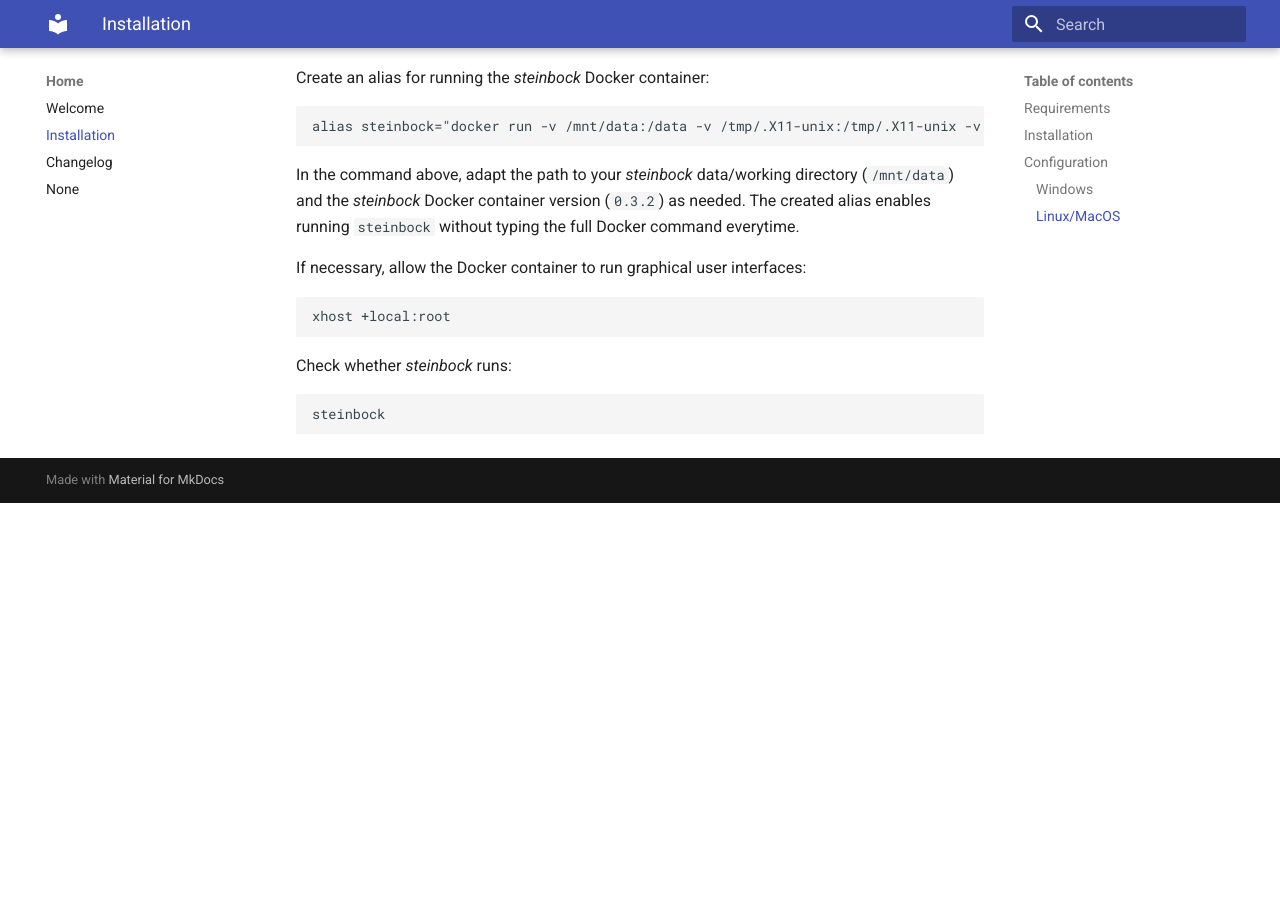
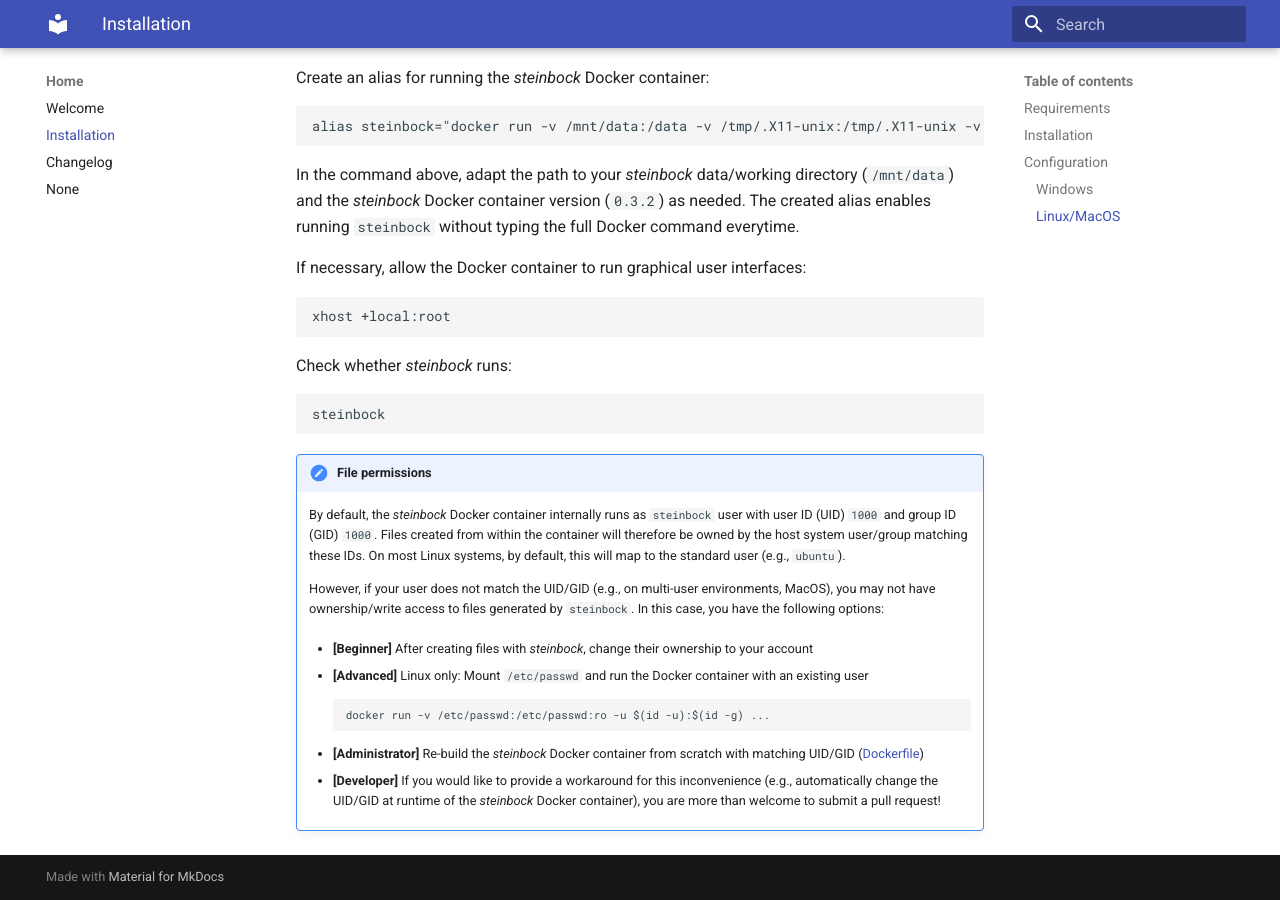
Before and after one commit to BodenmillerGroup/steinbock, an MkDocs documentation site: the page built from docs/install.md, in a window 1280 px wide and 900 px high, scrolled down 1171 px. Built offline with MkDocs 1.6.1 and Material for MkDocs 9.7.7, drawn with Linux system fonts in a browser that asks for light colours; before the commit the page ends 1674 px from its top, so only the background shows below that.

```diff
--- a/docs/install.md
+++ b/docs/install.md
@@ -47,3 +47,19 @@
 Check whether *steinbock* runs:
 
     steinbock
+
+!!! note "File permissions"
+    By default, the *steinbock* Docker container internally runs as `steinbock` user with user ID (UID) `1000` and group ID (GID) `1000`. Files created from within the container will therefore be owned by the host system user/group matching these IDs. On most Linux systems, by default, this will map to the standard user (e.g., `ubuntu`).
+
+    However, if your user does not match the UID/GID (e.g., on multi-user environments, MacOS), you may not have ownership/write access to files generated by `steinbock`. In this case, you have the following options:
+
+      - **[Beginner]** After creating files with *steinbock*, change their ownership to your account
+
+      - **[Advanced]** Linux only: Mount `/etc/passwd` and run the Docker container with an existing user
+
+            docker run -v /etc/passwd:/etc/passwd:ro -u $(id -u):$(id -g) ...
+
+
+      - **[Administrator]** Re-build the *steinbock* Docker container from scratch with matching UID/GID ([Dockerfile](https://github.com/BodenmillerGroup/steinbock/blob/main/Dockerfile))
+
+      - **[Developer]** If you would like to provide a workaround for this inconvenience (e.g., automatically change the UID/GID at runtime of the *steinbock* Docker container), you are more than welcome to submit a pull request!
```
Also changed, not shown: 1 other file.
